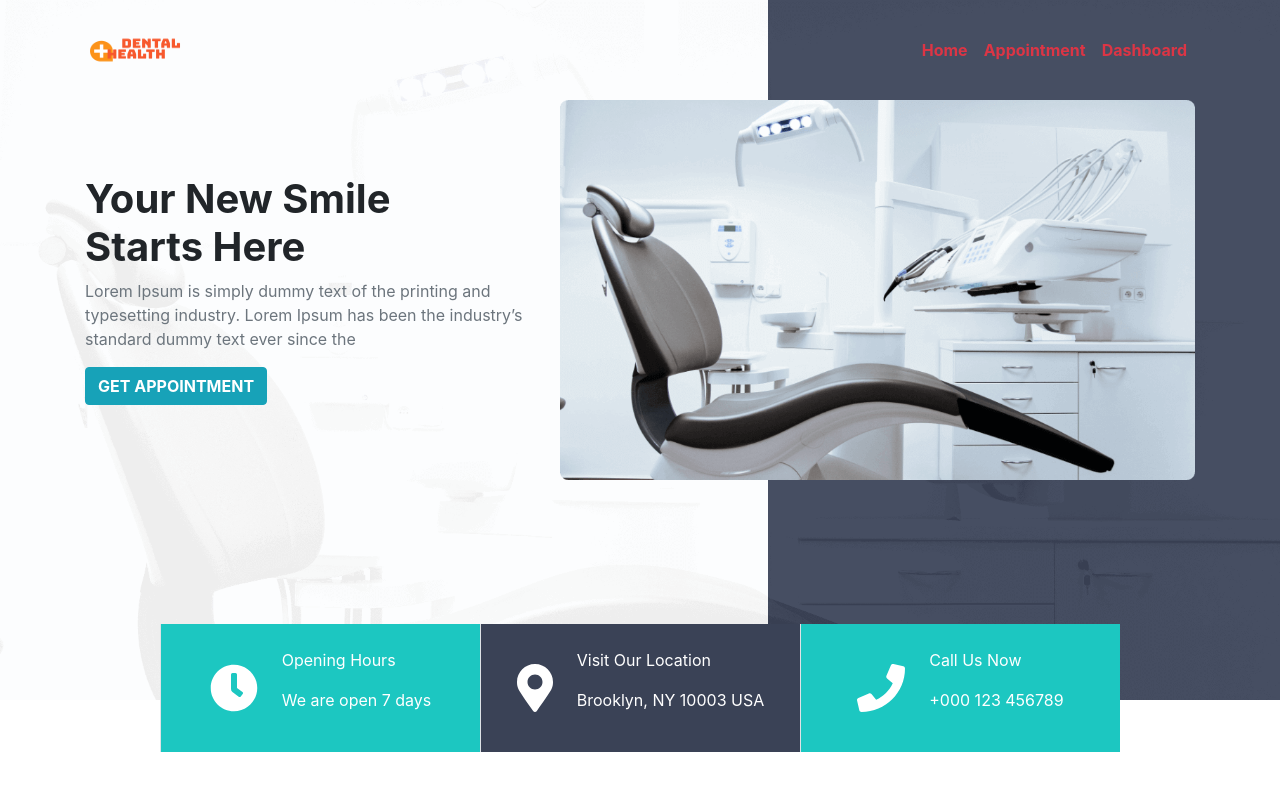
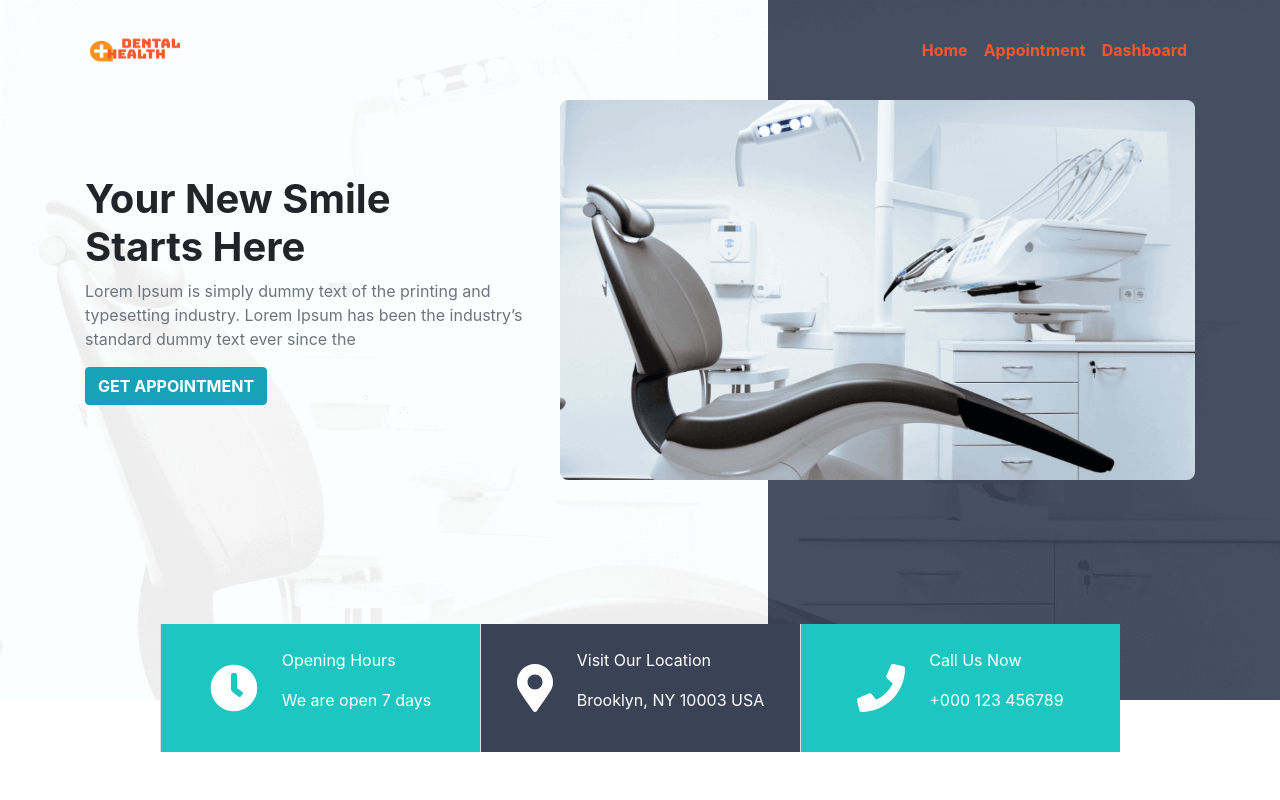
Before and after one commit to Tamim-Hossain/healthy-teeth, a React (Create React App) app: page / in a window 1280 px wide. Shown: the top 800 px of the page. Built offline with nearby package versions, Linux system fonts and the light colour scheme.

Commit message:
home menu color changed

```diff
--- a/src/components/shared/Footer.jsx
+++ b/src/components/shared/Footer.jsx
@@ -49,9 +49,7 @@ const Footer = () => {
 						<p className="text-secondary">Phone: +000 123 456789</p>
 					</Col>
 				</Row>
-				<p className="text-center mt-5 text-secondary">
-					&#169;{new Date().getFullYear()}, All Rights Reserved.
-				</p>
+				<p className="text-center mt-5 text-secondary">&#169;{new Date().getFullYear()}, All Rights Reserved.</p>
 			</Container>
 		</footer>
 	);
--- a/src/components/shared/Menu.jsx
+++ b/src/components/shared/Menu.jsx
@@ -42,28 +42,32 @@ const Menu = () => {
 						<Nav.Link
 							as={Link}
 							to="/"
-							className={`font-weight-bold ${pathname === "/" ? "text-danger" : "text-info"}`}
+							className={`font-weight-bold ${pathname === "/" ? "" : "text-info"}`}
+							style={{ color: `${pathname === "/" ? "#f7582d" : ""}` }}
 						>
 							Home
 						</Nav.Link>
 						<Nav.Link
 							as={Link}
 							to="/appointment"
-							className={`font-weight-bold ${pathname === "/" ? "text-danger" : "text-info"}`}
+							className={`font-weight-bold ${pathname === "/" ? "" : "text-info"}`}
+							style={{ color: `${pathname === "/" ? "#f7582d" : ""}` }}
 						>
 							Appointment
 						</Nav.Link>
 						<Nav.Link
 							as={Link}
 							to="/dashboard/all"
-							className={`font-weight-bold ${pathname === "/" ? "text-danger" : "text-info"}`}
+							className={`font-weight-bold ${pathname === "/" ? "" : "text-info"}`}
+							style={{ color: `${pathname === "/" ? "#f7582d" : ""}` }}
 						>
 							Dashboard
 						</Nav.Link>
 						{isLoggedIn && (
 							<Nav.Link
 								onClick={handleLogOut}
-								className={`font-weight-bold ${pathname === "/" ? "text-danger" : "text-info"}`}
+								className={`font-weight-bold ${pathname === "/" ? "" : "text-info"}`}
+								style={{ color: `${pathname === "/" ? "#f7582d" : ""}` }}
 							>
 								Log Out
 							</Nav.Link>
```
